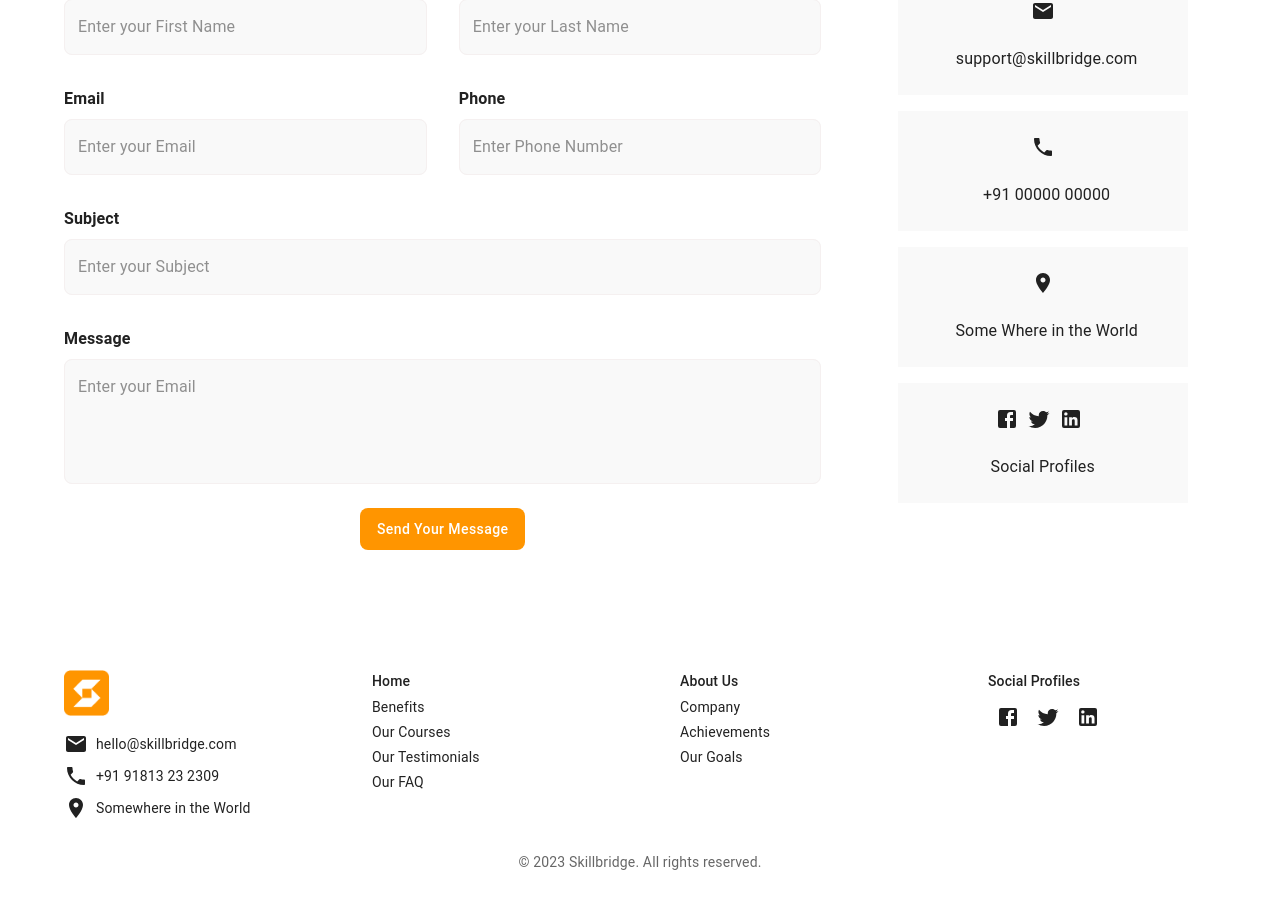
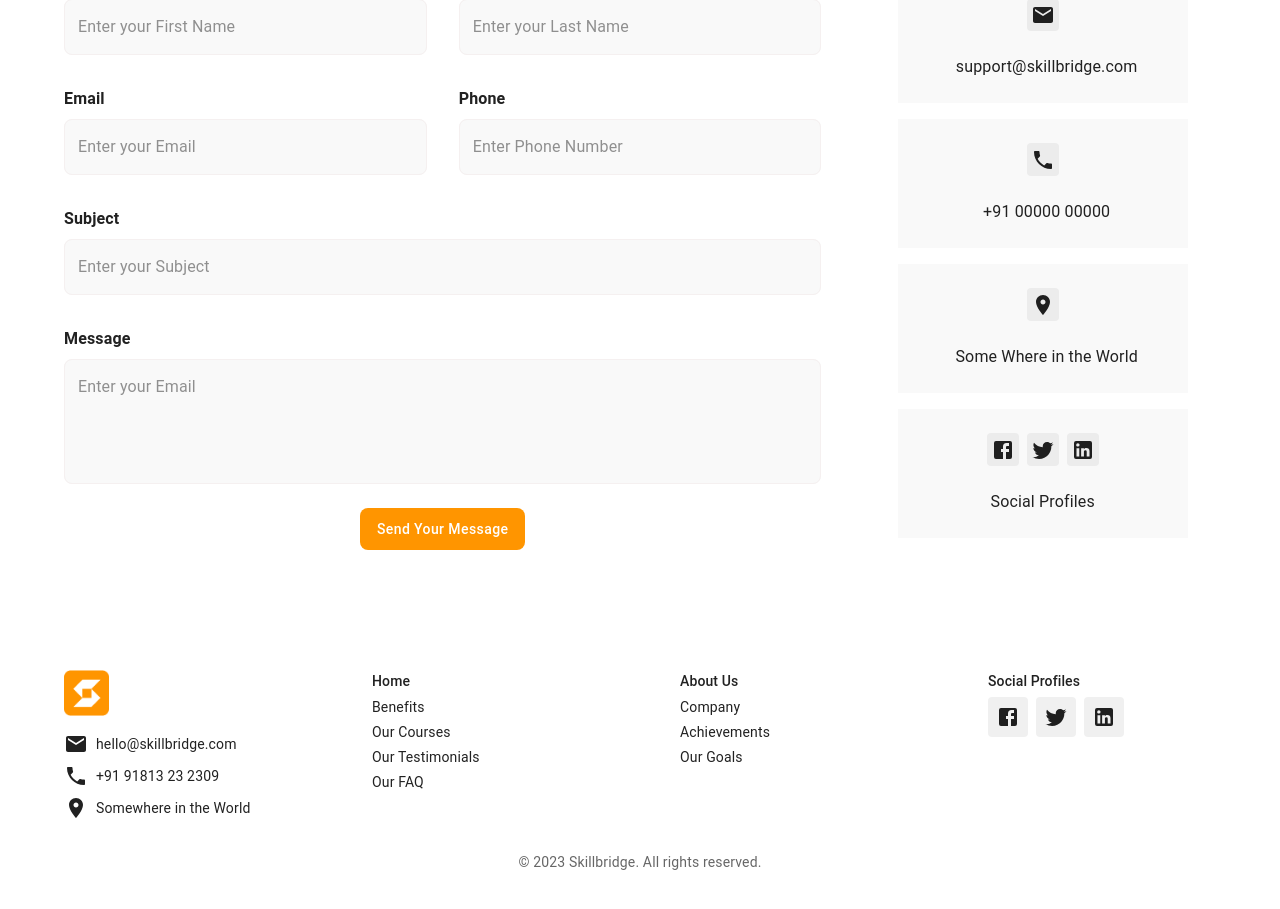
Before and after one commit to Moustafa-Elsayed/onlinecourse, a Next.js app: page /contactus in a window 1280 px wide. Shown: the part 479-1388 px from the top of the page. Built offline with nearby package versions, Linux system fonts and the light colour scheme.

Commit message:
fixed bugs in footer

```diff
--- a/src/components/contactus/ContactForm.js
+++ b/src/components/contactus/ContactForm.js
@@ -115,7 +115,8 @@ const ContactForm = () => {
                 width: "80%",
               }}
             >
-              <EmailIcon />
+                <Box sx={{ backgroundColor:"#c4c4c442", p: 0.5,borderRadius:1 }}><EmailIcon /></Box>
+
               <Typography sx={{ ml: 1 }}>support@skillbridge.com</Typography>
             </Box>
             <Box
@@ -130,7 +131,8 @@ const ContactForm = () => {
                 width: "80%",
               }}
             >
-              <PhoneIcon />
+                <Box sx={{ backgroundColor:"#c4c4c442", p: 0.5,borderRadius:1 }}><PhoneIcon /></Box>
+
               <Typography sx={{ ml: 1 }}>+91 00000 00000</Typography>
             </Box>
             <Box
@@ -145,7 +147,8 @@ const ContactForm = () => {
                 width: "80%",
               }}
             >
-              <LocationOnIcon />
+                 <Box sx={{ backgroundColor:"#c4c4c442", p: 0.5,borderRadius:1 }}><LocationOnIcon /></Box>
+
               <Typography sx={{ ml: 1 }}>Some Where in the World</Typography>
             </Box>
             <Box
@@ -160,10 +163,25 @@ const ContactForm = () => {
                 width: "80%",
               }}
             >
-              <Box>
-                <FacebookIcon sx={{ mr: 1}} />
-                <TwitterIcon sx={{ mr: 1 }} />
-                <LinkedInIcon sx={{ mr: 1 }} />
+              <Box
+                sx={{
+                  display: "flex",
+                  alignItems: "center",
+                  flexDirection: "row",
+                  gap: 1,
+                }}
+              >
+                <Box sx={{ backgroundColor:"#c4c4c442", p: 0.5,borderRadius:1 }}>
+                  <FacebookIcon />
+                </Box>
+
+                <Box sx={{ backgroundColor:"#c4c4c442", p: 0.5,borderRadius:1 }}>
+                  <TwitterIcon />
+                </Box>
+
+                <Box sx={{ backgroundColor:"#c4c4c442", p: 0.5,borderRadius:1 }}>
+                  <LinkedInIcon />
+                </Box>
               </Box>
               <Typography>Social Profiles</Typography>
             </Box>
--- a/src/components/layout/Footer.js
+++ b/src/components/layout/Footer.js
@@ -125,19 +125,29 @@ const Footer = () => {
               Our Goals
             </Link>
           </Grid>
-          <Grid item xs={12} sm={3}>
-            <Typography variant="h6" gutterBottom >
+          <Grid item xs={12} sm={3} >
+            <Typography variant="h6" gutterBottom>
               Social Profiles
             </Typography>
-            <Box display="flex">
-              <IconButton href="#" color="inherit" >
+            <Box display="flex" gap={1}>
+              <IconButton
+                href="#"
+                color="inherit"
+                sx={{ backgroundColor: "#c4c4c442", borderRadius: 1 }}
+              >
                 <Facebook />
               </IconButton>
-              <IconButton href="#" color="inherit">
-                <Twitter />
+              <IconButton
+                href="#"
+                color="inherit"
+                sx={{ backgroundColor: "#c4c4c442", borderRadius: 1 }}
+              >                <Twitter />
               </IconButton>
-              <IconButton href="#" color="inherit">
-                <LinkedIn />
+              <IconButton
+                href="#"
+                color="inherit"
+                sx={{ backgroundColor: "#c4c4c442", borderRadius: 1 }}
+              >                <LinkedIn />
               </IconButton>
             </Box>
           </Grid>
```
